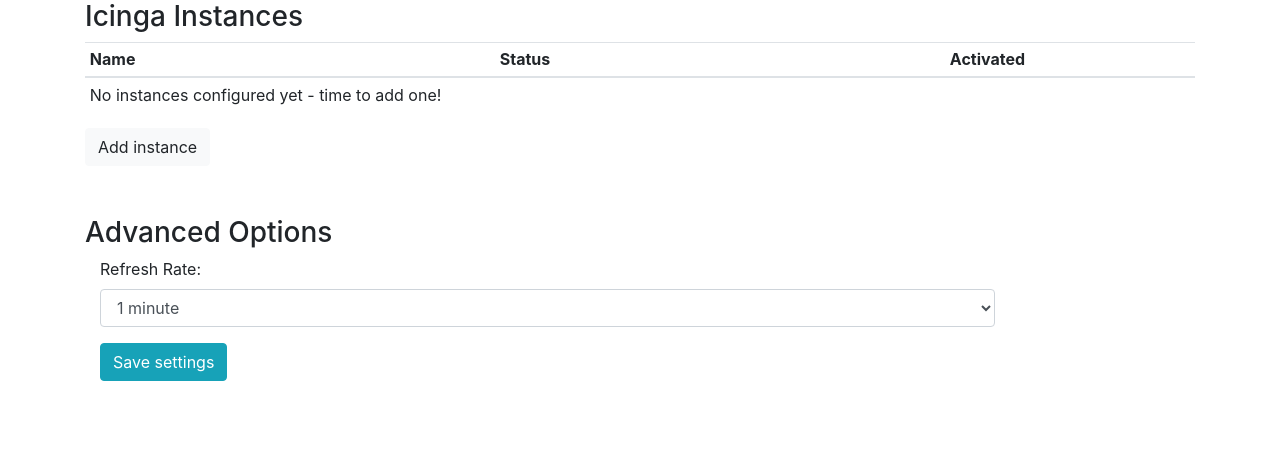
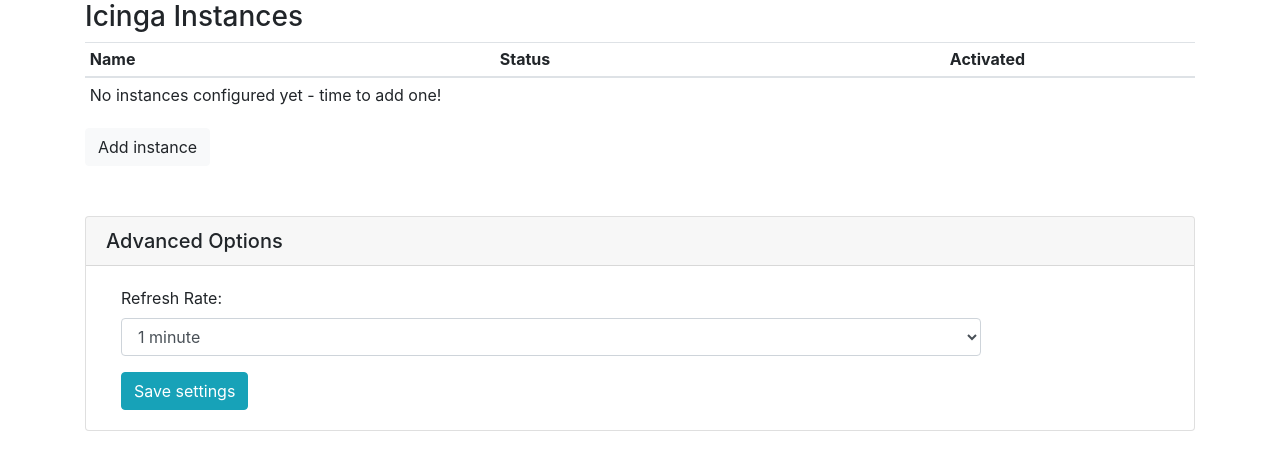
Before and after one commit to bashgeek/icinga-multi-status, a browser extension: page options.html in a window 1280 px wide. Drawn offline with Linux system fonts and the light colour scheme.

Commit message:
Minor HTML fixes

```diff
--- a/options.html
+++ b/options.html
@@ -27,11 +27,9 @@
 
 			<button type="button" class="btn btn-light" id="instance-button-add">Add instance</button>
 
-			<div class="panel panel-default" style="margin-top: 50px">
-				<div class="panel-heading">
-					<h3 class="panel-title">Advanced Options</h3>
-				</div>
-				<div class="panel-body">
+			<div class="card card-default" style="margin-top: 50px">
+				<h5 class="card-header">Advanced Options</h5>
+				<div class="card-body">
 					<form class="form-horizontal" role="form">
 						<div class="form-group">
 							<label for="settings-refresh" class="col-sm-2 control-label">Refresh Rate:</label>
@@ -130,7 +128,7 @@
 					<div class="modal-content">
 						<div class="modal-header">
 							<h5 class="modal-title" id="modal_instance_delete_title">Delete Instance</h5>
-							<button type="button" class="close" data-dismiss="modal"><span aria-hidden="true">&times;</span>></button>
+							<button type="button" class="close" data-dismiss="modal"><span aria-hidden="true">&times;</span></button>
 						</div>
 						<div class="modal-body">
 							<input type="hidden" id="instance-delete-id" value="">
```
